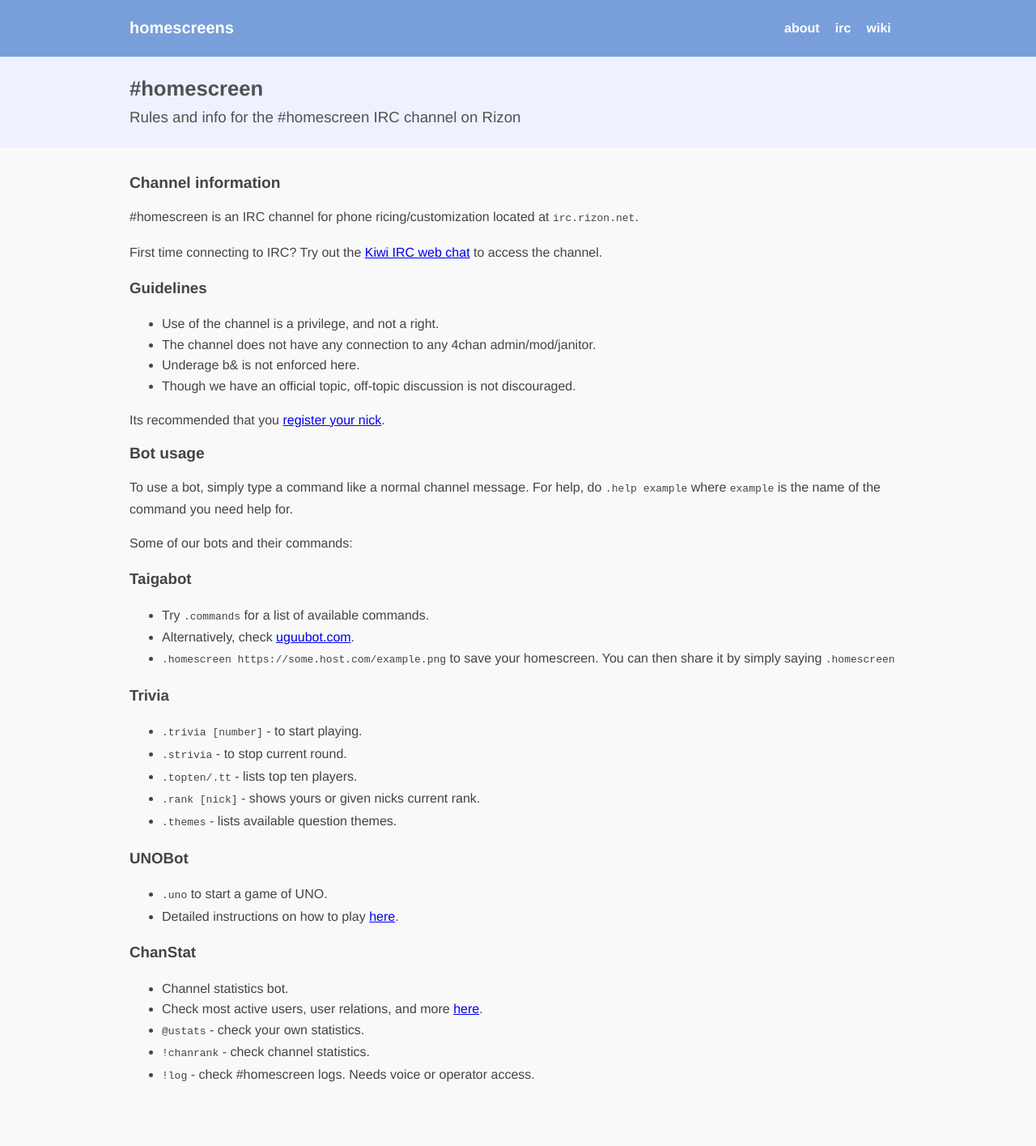
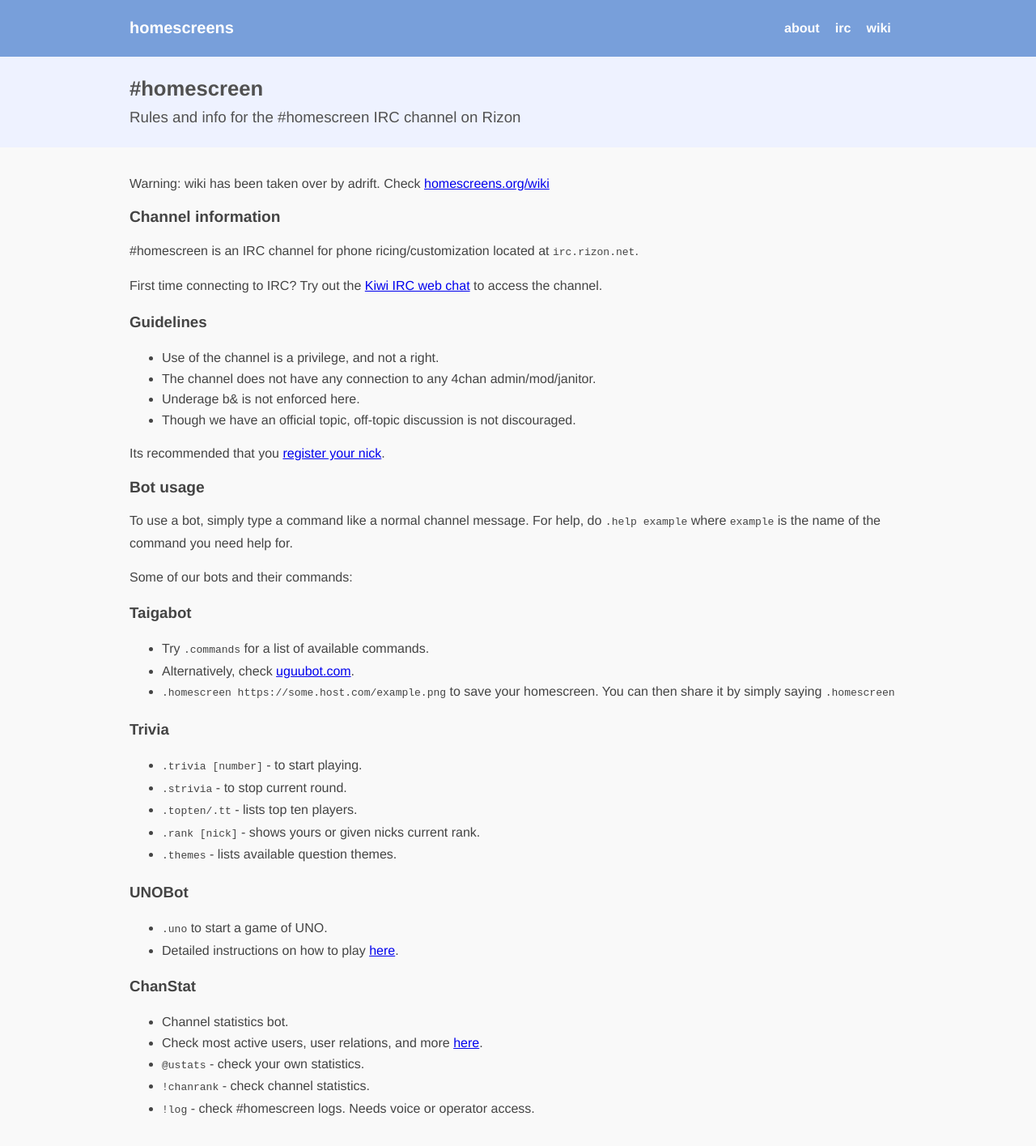
Before and after one commit to homescreens/wiki, a Jekyll site: the page built from irc.html, in a window 1280 px wide. Shown: the whole page at 81% size. Built offline with Jekyll 4.4.1, drawn with Linux system fonts in a browser that asks for light colours; before the commit the page ends 1374 px from its top, so only the background shows below that.

Commit message:
point to updated page

```diff
--- a/_layouts/default.html
+++ b/_layouts/default.html
@@ -28,6 +28,9 @@
 
 	<main id="content">
 		<div>
+			<p>Warning: wiki has been taken over by adrift. Check <a href="https://homescreens.org/wiki/">homescreens.org/wiki</a></p>
+		</div>
+		<div>
 			{{ content }}
 		</div>
 	</main>
```
